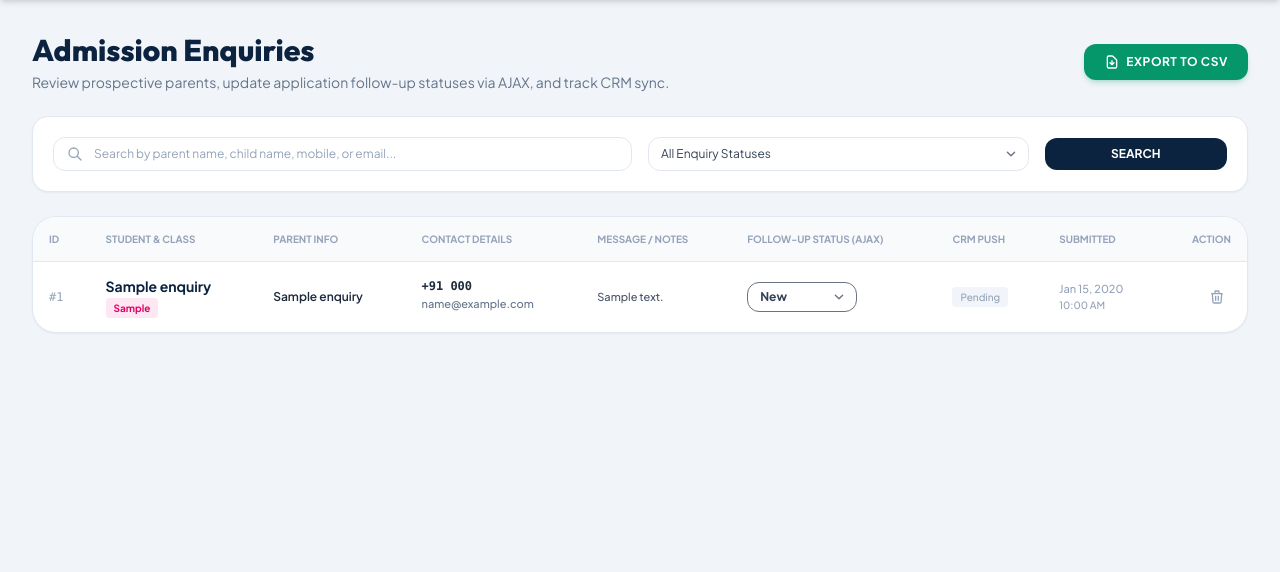
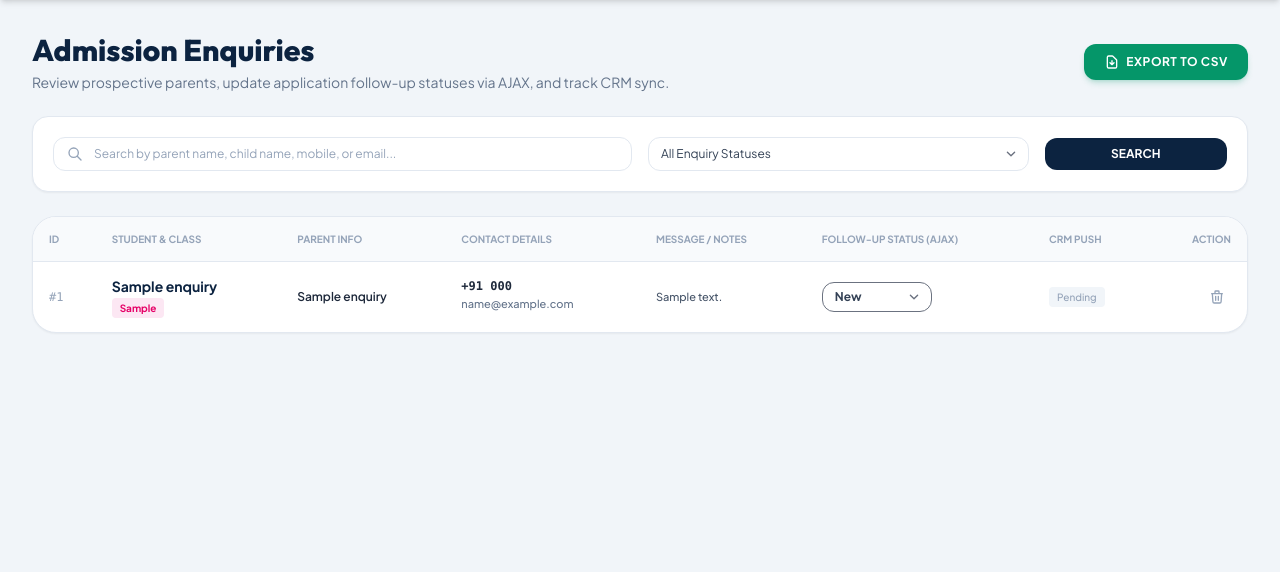
Before and after one commit to agrwalh/Project_School_Adtric, a Laravel app: template resources/views/admin/enquiries/index.blade.php in a window 1280 px wide. Shown: the part 64-636 px from the top of the page. Run offline with Laravel 12, Linux system fonts and the light colour scheme; data comes from the database, SQL or seed files in the repository; the template is opened without the code that fills it: most values are stand-ins (such as "Sample title", 1, 10 or a date in 2020); style sheets or scripts are compiled from the project's sources.

Commit message:
Hide Received and Submitted date columns in admin panel

```diff
--- a/resources/views/admin/dashboard.blade.php
+++ b/resources/views/admin/dashboard.blade.php
@@ -103,7 +103,6 @@
                             <th class="py-3 px-2">Parent & Contact</th>
                             <th class="py-3 px-2">Status</th>
                             <th class="py-3 px-2">CRM</th>
-                            <th class="py-3 px-2">Received</th>
                         </tr>
                     </thead>
                     <tbody class="divide-y divide-slate-100 font-medium text-slate-700">
@@ -138,9 +137,6 @@
                                     @else
                                         <span class="text-slate-400 text-[11px]">Pending</span>
                                     @endif
-                                </td>
-                                <td class="py-3.5 px-2 text-slate-400 text-[11px]">
-                                    {{ $enquiry->created_at->diffForHumans() }}
                                 </td>
                             </tr>
                         @endforeach
--- a/resources/views/admin/enquiries/index.blade.php
+++ b/resources/views/admin/enquiries/index.blade.php
@@ -89,7 +89,6 @@
                     <th class="py-3.5 px-4">Message / Notes</th>
                     <th class="py-3.5 px-4">Follow-Up Status (AJAX)</th>
                     <th class="py-3.5 px-4">CRM Push</th>
-                    <th class="py-3.5 px-4">Submitted</th>
                     <th class="py-3.5 px-4 text-right">Action</th>
                 </tr>
             </thead>
@@ -181,12 +180,6 @@
                             @endif
                         </td>
 
-                        <!-- Submitted Time -->
-                        <td class="py-3.5 px-4 text-slate-400 text-[11px] whitespace-nowrap">
-                            <div>{{ $enquiry->created_at->format('M d, Y') }}</div>
-                            <div class="text-[10px] text-slate-400">{{ $enquiry->created_at->format('h:i A') }}</div>
-                        </td>
-
                         <!-- Action -->
                         <td class="py-3.5 px-4 text-right">
                             <form method="POST" action="{{ route('admin.enquiries.destroy', $enquiry) }}" onsubmit="return confirm('Delete this enquiry record?');" class="inline">
@@ -200,7 +193,7 @@
                     </tr>
                 @empty
                     <tr>
-                        <td colspan="9" class="text-center py-12 text-slate-400">
+                        <td colspan="8" class="text-center py-12 text-slate-400">
                             No admission enquiries match the selected filter.
                         </td>
                     </tr>
```
